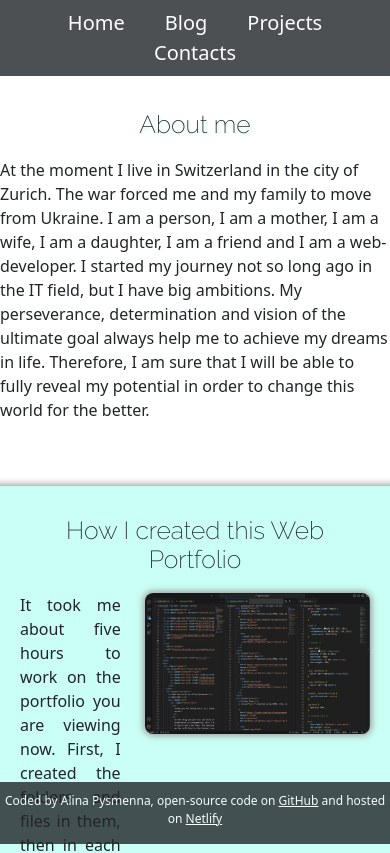
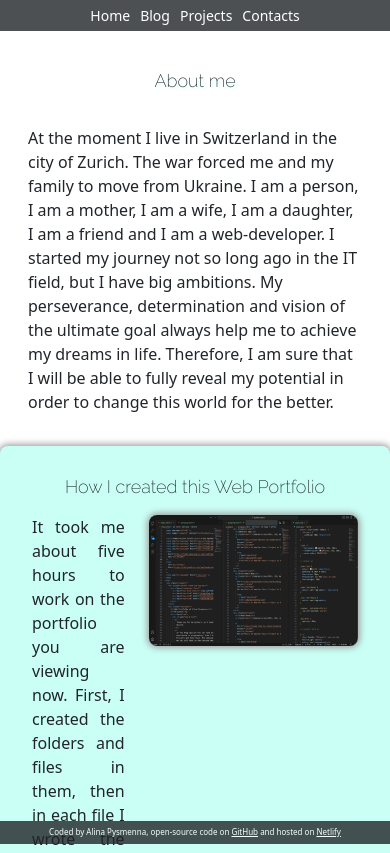
Before and after one commit to User-Alina-name/powercoders, a plain HTML site: page blog/blog.html in a window 390 px wide. Shown: the top 853 px of the page. Drawn offline with nearby package versions, Linux system fonts and the light colour scheme.

Commit message:
add responsive

```diff
--- a/blog/blog.html
+++ b/blog/blog.html
@@ -30,7 +30,7 @@
       <div class="container">
         <div class="about-me">
           <h2>About me</h2>
-          <p class="pb-5">
+          <p class="p-3">
             At the moment I live in Switzerland in the city of Zurich. The war
             forced me and my family to move from Ukraine. I am a person, I am a
             mother, I am a wife, I am a daughter, I am a friend and I am a
--- a/style.css
+++ b/style.css
@@ -4,10 +4,47 @@
   }
 }
 
+@media (max-width: 435px) {
+  .navbar {
+    padding: 5px;
+  }
+
+  a.nav-link {
+    font-size: 14px;
+    padding: 0 5px 0 5px;
+  }
+
+  .container {
+    padding-top: 60px !important;
+  }
+
+  h2 {
+    font-size: 18px;
+  }
+
+  h1 {
+    font-size: 20px;
+  }
+
+  footer.fixed-bottom {
+  padding-top: 5px;
+  }
+
+  footer p {
+    font-size: 8px;
+    margin-bottom: 6px;
+  }
+}
+
+
 :root {
   --bg-color: rgb(201, 255, 245);
   --shadow-color: rgb(162, 162, 162);
   --main-color: #212529;
+}
+
+.wrapper {
+  width: ;
 }
 
 /* navbar */
@@ -46,7 +83,9 @@ h1 {
 }
 
 .container {
-  padding: 100px 0 100px 0;
+  padding-top: 100px;
+  padding-bottom: 100px;
+
 }
 
 h2 {
```
